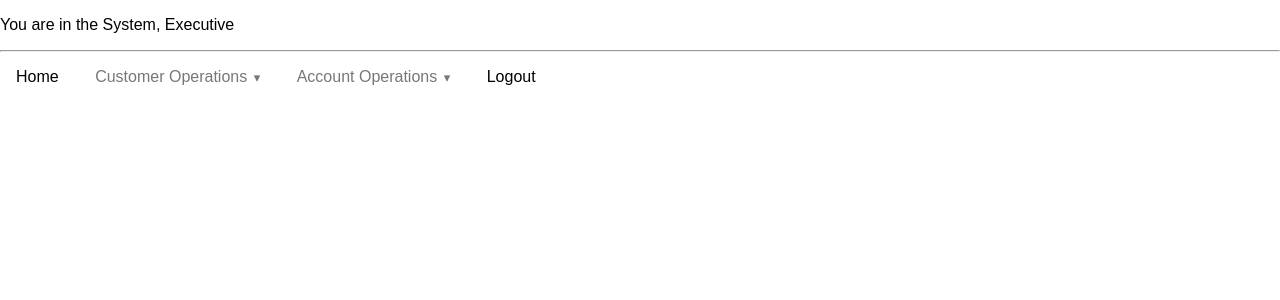
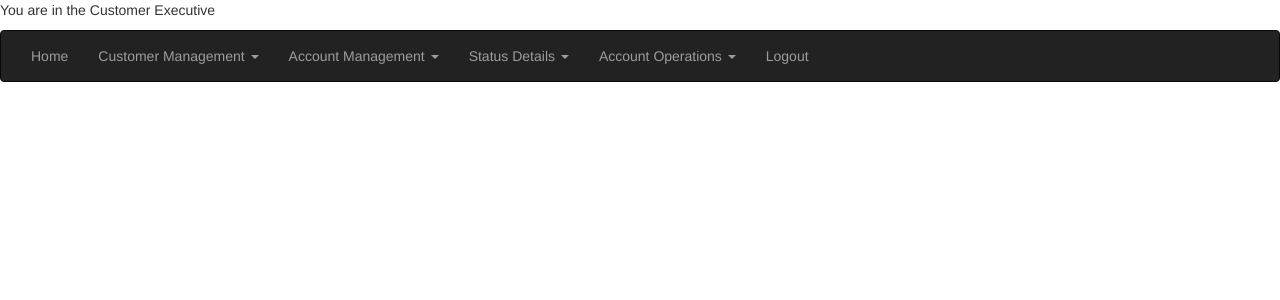
Before and after one commit to ameycodes/Bank-Case-Study, a Flask app: page /execpage in a window 1280 px wide. Shown: the top 300 px of the page. Run offline with Flask 2, Linux system fonts and the light colour scheme; some libraries are stand-ins or nearby versions.

Commit message:
Update home_executive.html

```diff
--- a/templates/home_executive.html
+++ b/templates/home_executive.html
@@ -1,52 +1,50 @@
 <!DOCTYPE html>
 <html lang="en">
 <head>
-    <meta charset="UTF-8">
-    <title>Welcome Executive</title>
-    <link rel="stylesheet" href="https://unpkg.com/purecss@2.0.3/build/pure-min.css" integrity="sha384-cg6SkqEOCV1NbJoCu11+bm0NvBRc8IYLRGXkmNrqUBfTjmMYwNKPWBTIKyw9mHNJ" crossorigin="anonymous">
+  <title>Bootstrap Example</title>
+  <meta charset="utf-8">
+  <meta name="viewport" content="width=device-width, initial-scale=1">
+  <link rel="stylesheet" href="https://maxcdn.bootstrapcdn.com/bootstrap/3.4.1/css/bootstrap.min.css">
+  <script src="https://ajax.googleapis.com/ajax/libs/jquery/3.5.1/jquery.min.js"></script>
+  <script src="https://maxcdn.bootstrapcdn.com/bootstrap/3.4.1/js/bootstrap.min.js"></script>
 </head>
 <body>
-<p>You are in the System, Executive</p>
-<hr>
-<div class="pure-menu pure-menu-horizontal">
-    <ul class="pure-menu-list">
-        <li class="pure-menu-item pure-menu-selected">
-            <a href="#" class="pure-menu-link">Home</a>
+<p>You are in the Customer Executive</p>
+<nav class="navbar navbar-inverse">
+    <div class="container-fluid">
+
+      <ul class="nav navbar-nav">
+
+        <li><a href="#">Home</a></li>
+        <li class="dropbtn"><a class="dropdown-toggle" data-toggle="dropdown" href="#">Customer Management <span class="caret"></span></a>
+          <ul class="dropdown-menu">
+            <li><a href="#">Create Customer</a></li>
+            <li><a href="#">Delete Customer</a></li>
+            <li><a href="#">Update Customer Details</a></li>
+          </ul>
         </li>
-        <li class="pure-menu-item pure-menu-has-children pure-menu-allow-hover">
-            <a href="#" id="menuLink1" class="pure-menu-link">Customer Operations</a>
-            <ul class="pure-menu-children">
-                <li class="pure-menu-item">
-                    <a href="#" class="pure-menu-link">New Customer</a>
-                </li>
-                <li class="pure-menu-item">
-                    <a href="#" class="pure-menu-link">Update Customer</a>
-                </li>
-                <li class="pure-menu-item">
-                    <a href="#" class="pure-menu-link">Delete Customer</a>
-                </li>
-            </ul>
+        <li class="dropdown"><a class="dropdown-toggle" data-toggle="dropdown" href="#">Account Management <span class="caret"></span></a>
+          <ul class="dropdown-menu">
+            <li><a href="#">Search Customer</a></li>
+          </ul>
         </li>
-        <li class="pure-menu-item pure-menu-has-children pure-menu-allow-hover">
-            <a href="#" id="menuLink1" class="pure-menu-link">Account Operations</a>
-            <ul class="pure-menu-children">
-                <li class="pure-menu-item">
-                    <a href="#" class="pure-menu-link">New Account</a>
-                </li>
-                <li class="pure-menu-item">
-                    <a href="#" class="pure-menu-link">Update Account</a>
-                </li>
-                <li class="pure-menu-item">
-                    <a href="#" class="pure-menu-link">Delete Account</a>
-                </li>
-            </ul>
+        <li class="dropdown"><a class="dropdown-toggle" data-toggle="dropdown" href="#">Status Details <span class="caret"></span></a>
+          <ul class="dropdown-menu">
+            <li><a href="#">View Customer Status</a></li>
+            <li><a href="#">View Account Status</a></li>
+          </ul>
         </li>
-        <li class="pure-menu-item pure-menu-selected">
-            <a href="/" class="pure-menu-link">Logout</a>
+        <li class="dropdown"><a class="dropdown-toggle" data-toggle="dropdown" href="#">Account Operations <span class="caret"></span></a>
+          <ul class="dropdown-menu">
+            <li><a href="#">Create Account</a></li>
+            <li><a href="#">Delete Account</a></li>
+          </ul>
         </li>
+        <li><a href="#">Logout</a></li>
+    </div>
+  </nav>
 
-    </ul>
-</div>
 
-</body>
-</html>
+
+  </body>
+  </html>
```
